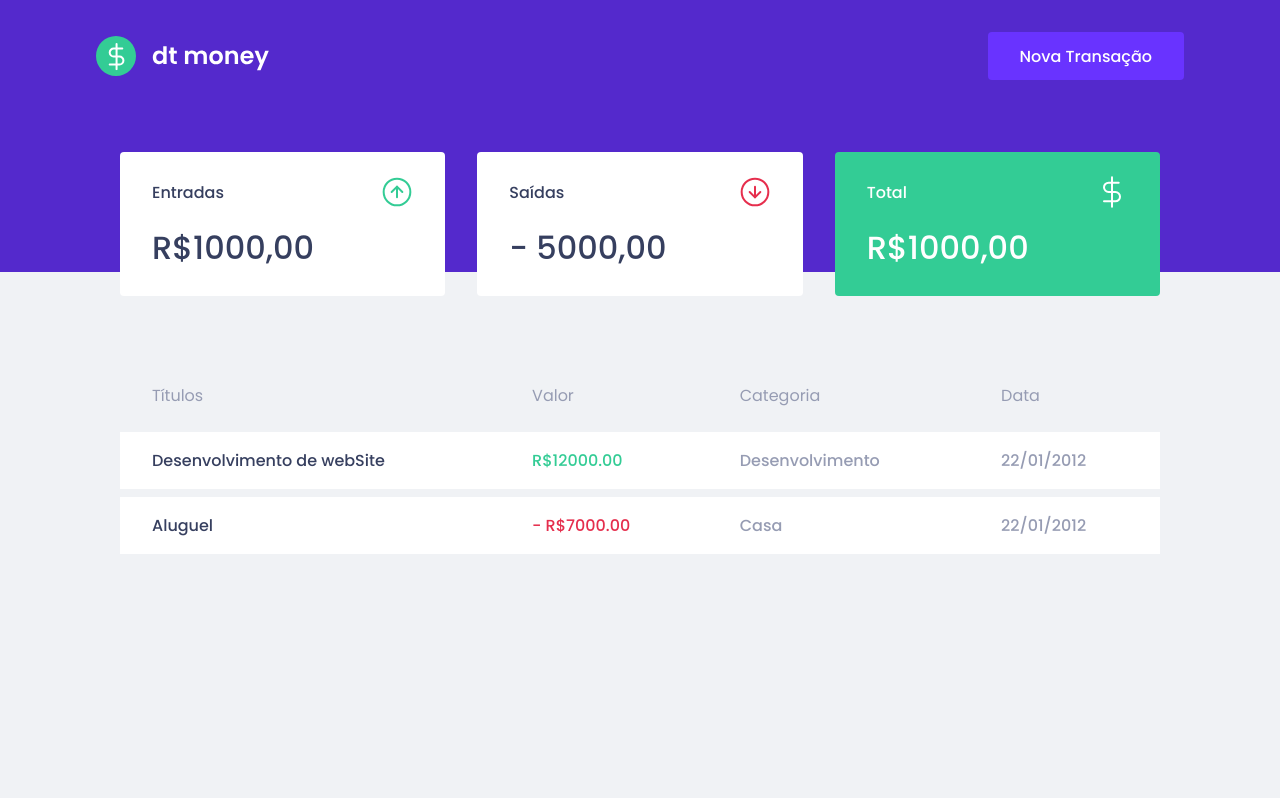
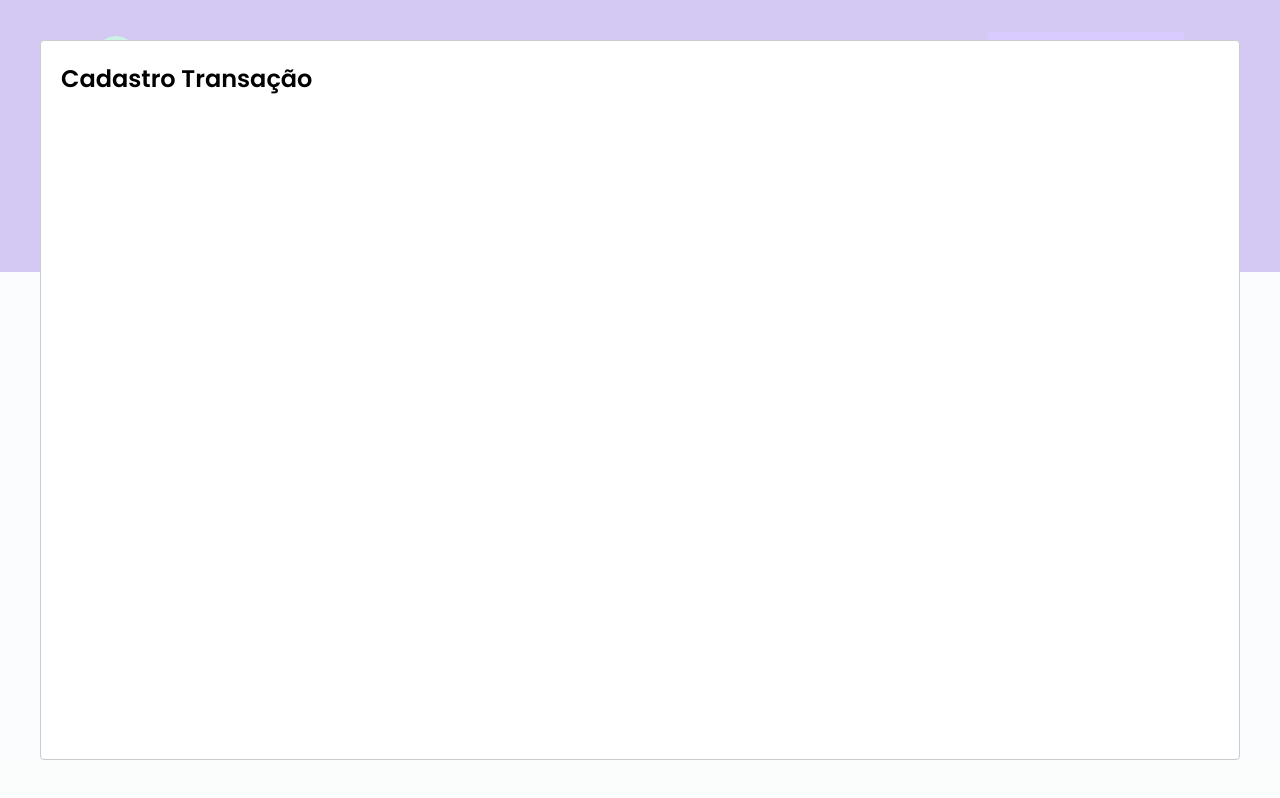
Before and after one commit to danielPaulinoMesquita/course-react-app-dt, a React (Create React App) app: page / in a window 1280 px wide. Both pictures are taken after a click on the button "Nova Transação". Built offline with nearby package versions, Linux system fonts and the light colour scheme; no server answers; what miragejs would draw is missing.

Commit message:
9- Added Modal in application and passing properties through the components.

```diff
--- a/package.json
+++ b/package.json
@@ -7,6 +7,7 @@
     "miragejs": "^0.1.43",
     "react": "^18.1.0",
     "react-dom": "^18.1.0",
+    "react-modal": "^3.15.1",
     "react-scripts": "5.0.1",
     "styled-components": "^5.3.5",
     "web-vitals": "^2.1.0"
@@ -19,6 +20,7 @@
     "@types/node": "^16.7.13",
     "@types/react": "^18.0.0",
     "@types/react-dom": "^18.0.0",
+    "@types/react-modal": "^3.13.1",
     "@types/styled-components": "^5.1.25",
     "typescript": "^4.4.2"
   },
--- a/src/App.tsx
+++ b/src/App.tsx
@@ -1,13 +1,31 @@
-import React from 'react';
+import React, {useState} from 'react';
 import {GlobalStyle} from "./styles/global";
 import {Header} from "./components/Header";
 import {Dashboard} from "./components/Dashboard";
+import Modal from "react-modal";
+
+Modal.setAppElement('#root');
 
 export function App() {
+    const [isNewTransactionModalOpen, setIsNewTransactionModalOpen] = useState(false);
+
+    function handleOpenNewTransactionModal(){
+        setIsNewTransactionModalOpen(true);
+    }
+
+    function handleCloseNewTransactionModal(){
+        setIsNewTransactionModalOpen(false);
+    }
+
     return (
         <>
-            <Header/>
+            <Header onOpenNewTransactionModal={handleOpenNewTransactionModal}/>
             <Dashboard/>
+            <Modal
+                isOpen={isNewTransactionModalOpen}
+                onRequestClose={handleCloseNewTransactionModal}>
+                <h2>Cadastro Transação</h2>
+            </Modal>
             <GlobalStyle/>
         </>
     );
--- a/src/components/Header/index.tsx
+++ b/src/components/Header/index.tsx
@@ -1,12 +1,17 @@
 import logoImg from '../../assets/logo.svg';
 import {Container, Content} from './styles';
 
-export function Header(){
+interface HeaderProps {
+    onOpenNewTransactionModal: () => void;
+}
+
+export function Header({onOpenNewTransactionModal} : HeaderProps){
+
     return (
         <Container>
             <Content>
                 <img src={logoImg} alt="dt money"/>
-                <button type="button">Nova Transação</button>
+                <button type="button" onClick={onOpenNewTransactionModal}>Nova Transação</button>
             </Content>
         </Container>
     )
```
Also changed, not shown: 1 other file (tests, documents, lock files or other folders).
